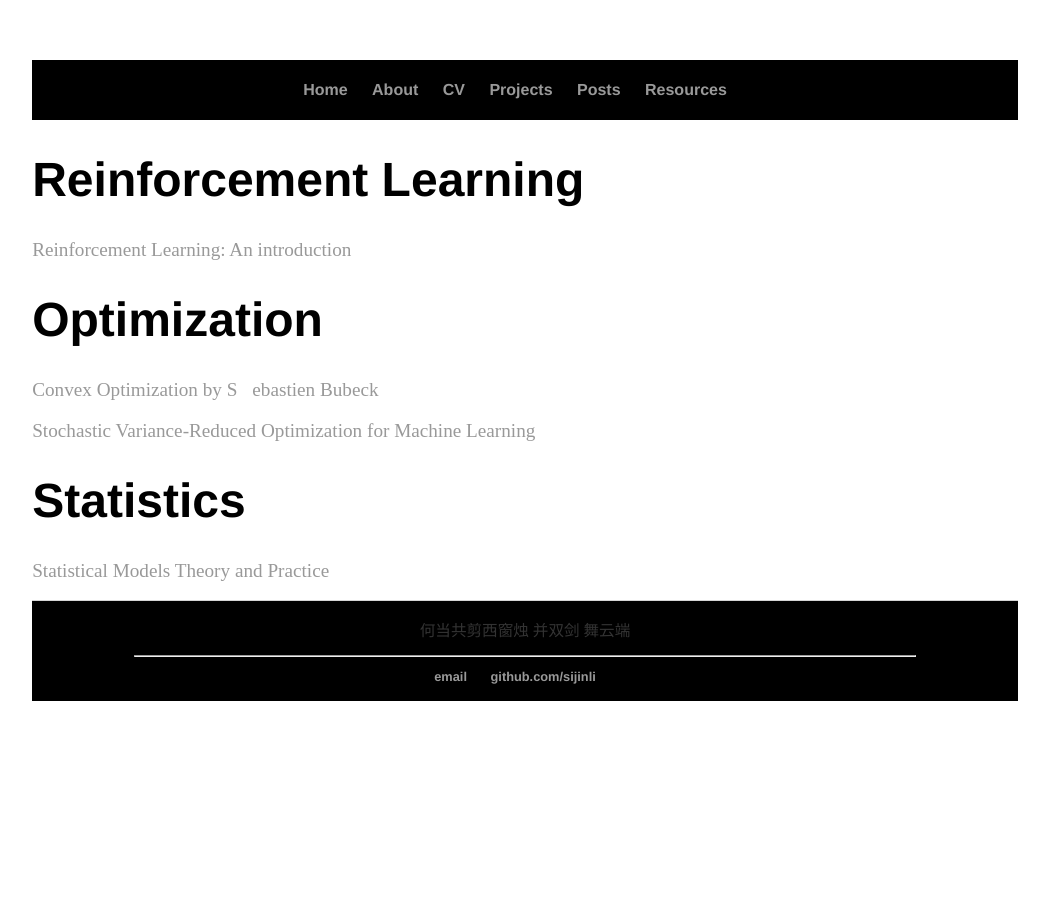
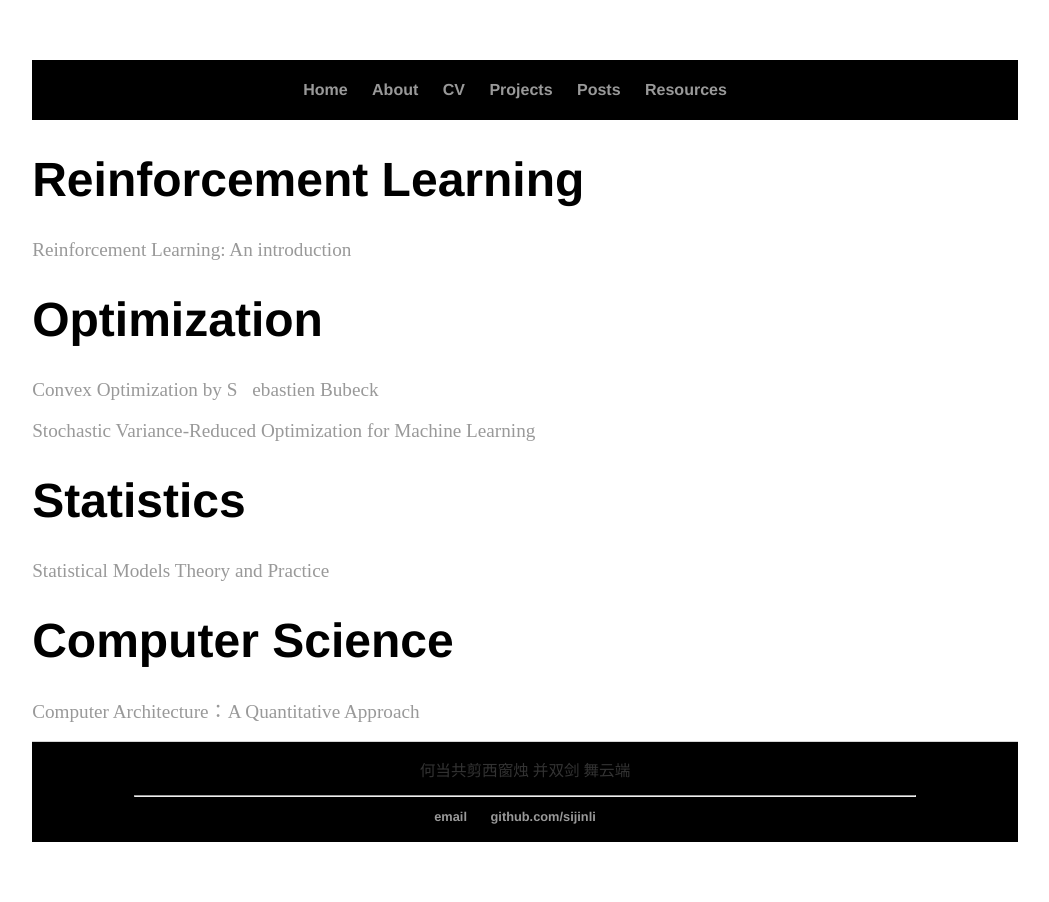
Before and after one commit to sijinli/sijinli.github.io, a Jekyll site: the page built from resources/book/index.md, in a window 1280 px wide. Shown: the whole page, without its empty margins (115-1164 px from the left). Built offline with Jekyll 4.4.1, drawn with Linux system fonts in a browser that asks for light colours; comment, search, counter and statistics services are not loaded.

Commit message:
updaate#

```diff
--- a/resources/book/index.md
+++ b/resources/book/index.md
@@ -22,3 +22,7 @@ title: Books
 # Statistics
 
 [Statistical Models Theory and Practice][5]
+
+# Computer Science
+
+[Computer Architecture：A Quantitative Approach][6]
```
Also changed, not shown: other parts of resources/book/index.md (+1 -1 lines).
